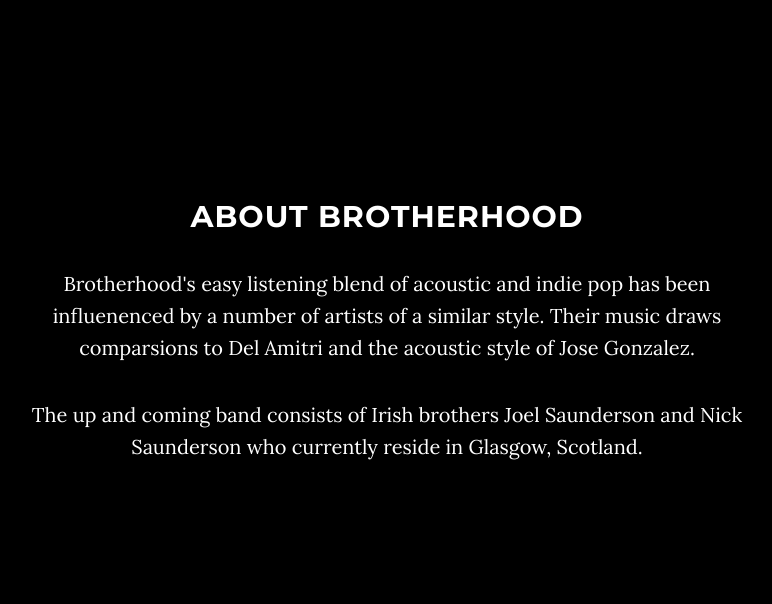
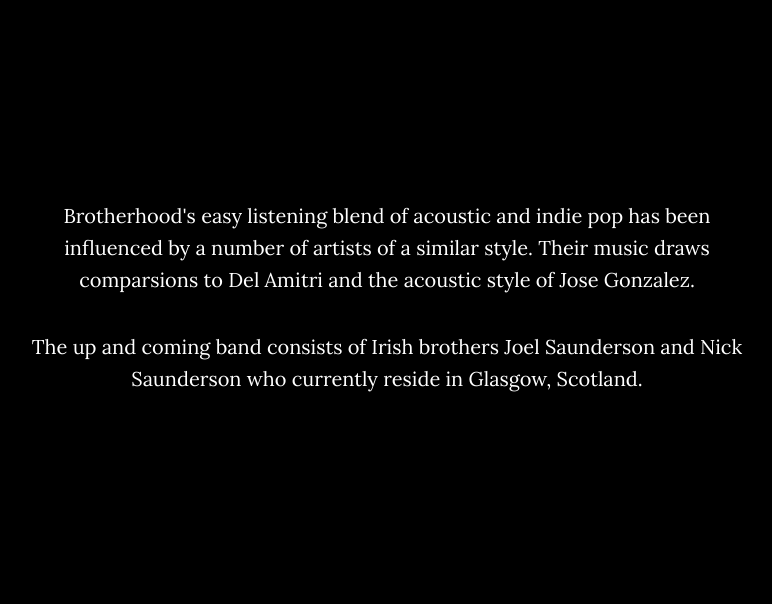
Before and after one commit to brotherhood1/BrotherHoodMusic, a Django app: page / in a window 1280 px wide. Shown: the part 850-1454 px from the top of the page, without its empty margins (253-1025 px from the left). Run offline with Django 3.2, Linux system fonts and the light colour scheme; some libraries are stand-ins or nearby versions.

Commit message:
Updated index page (Spelling corrections)

```diff
--- a/templates/index.html
+++ b/templates/index.html
@@ -93,9 +93,7 @@
     <section id="about" class="container content-section text-center">
         <div class="row">
             <div class="col-lg-8 col-lg-offset-2">
-                <h2>About Brotherhood</h2>
-
-                <p>Brotherhood's easy listening blend of acoustic and indie pop has been influenenced by a number of
+            <p>Brotherhood's easy listening blend of acoustic and indie pop has been influenced by a number of
 artists of a similar style. Their music draws comparsions to Del Amitri and the acoustic style of Jose Gonzalez.
 </p>
                 <p>The up and coming band consists of Irish brothers Joel Saunderson and Nick Saunderson who currently reside in Glasgow, Scotland.
@@ -143,7 +141,7 @@
             <div class="col-lg-8 col-lg-offset-2">
                 <h2>Contact Us</h2>
                 <p>Feel free to contact us</p>
-                <p><a href="mailto:feedback@startbootstrap.com">contactus@brotherhoodmail.com</a>
+                <p><a href="">brotherhoodmusic@outlook.com</a>
                 </p>
                 <ul class="list-inline banner-social-buttons">
                     <li>
```
